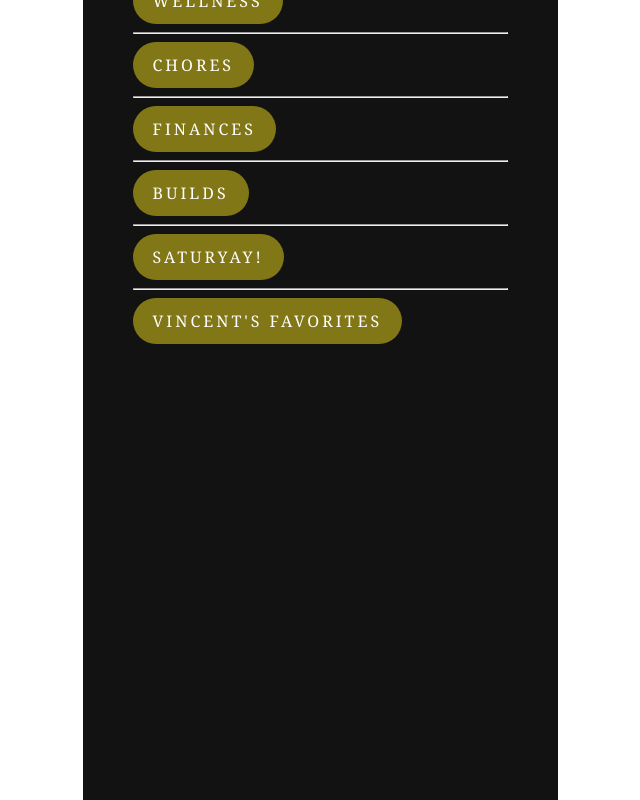
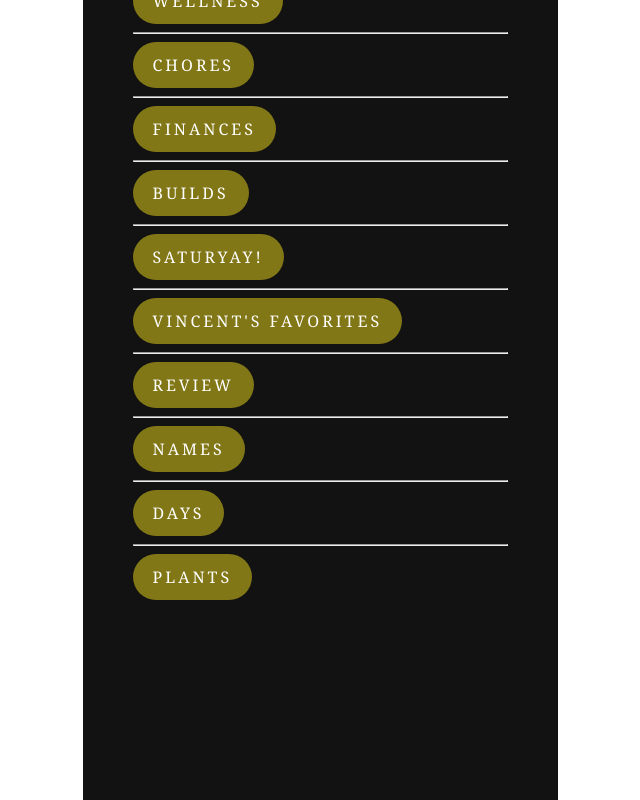
Before and after one commit to evareitzel/Bulletor, a React (Create React App) app: page / in a window 1280 px wide. Shown: the part 546-1346 px from the top of the page, without its empty margins (320-960 px from the left). Built offline with nearby package versions, Linux system fonts and the light colour scheme; data requests are answered from the project's data file.

Commit message:
refactored

```diff
--- a/db.json
+++ b/db.json
@@ -71,6 +71,38 @@
       "item3": "Playing with Asa",
       "item4": "Levelling up chess skills",
       "id": 9
+    },
+    {
+      "title": "Review",
+      "item1": "45min",
+      "item2": "Flatiron",
+      "item3": "phase-2",
+      "item4": "BUJO app",
+      "id": 10
+    },
+    {
+      "title": "Names",
+      "item1": "Eva",
+      "item2": "Enoch",
+      "item3": "",
+      "item4": "",
+      "id": 11
+    },
+    {
+      "title": "Days",
+      "item1": "Monday",
+      "item2": "December 25",
+      "item3": "Holidays",
+      "item4": "",
+      "id": 12
+    },
+    {
+      "title": "Plants",
+      "item1": "Asparagus Fern",
+      "item2": "Azalea",
+      "item3": "Staghorn Fern",
+      "item4": "Air Plant",
+      "id": 13
     }
   ]
 }
--- a/src/components/App.js
+++ b/src/components/App.js
@@ -9,6 +9,7 @@ import NavBar from './NavBar'
 import ListContainer from './ListContainer'
 import ListForm from './ListForm'
 import Resources from "./Resources"
+// import ClickMe from "./ClickMe"
 
 function App() {
   const [lists, setLists] = useState([])
@@ -17,18 +18,16 @@ function App() {
   useEffect(()=> {
     fetch('http://localhost:3001/lists')
     .then(r => r.json())
-    .then(data  => {
-      setLists(data)
-    })
+    .then(data  => setLists(data))
   }, [])
 
   function handleDarkModeClick(){
     setIsDarkMode(isDarkMode => !isDarkMode)
   }
-  console.log(isDarkMode)
   return (
     <div className={"App "+ (isDarkMode ? "dark" : "light")}>
       <NavBar onDarkModeClick={handleDarkModeClick} isDarkMode={isDarkMode}/>
+      {/* <ClickMe /> */}
       <Routes>
         <Route
           path='/'
@@ -36,7 +35,7 @@ function App() {
         />
         <Route
           path='add-list'
-          element={<ListForm setLists={setLists}/>}
+          element={<ListForm setLists={setLists} lists={lists}/>}
         />
         <Route
           path='resources'
--- /dev/null
+++ b/src/components/ClickMe.js
@@ -0,0 +1,30 @@
+import {useState} from "react"
+
+export default function ClickMe(){
+  const [string, setString] = useState('')
+  const [count, setCount] = useState(0)
+
+console.log(string)
+  function handleSubmit(e){
+    e.preventDefault()
+    // setFormInput(string)
+    setCount(count+string.length)
+    setString('')
+  }
+
+  return(
+    <div>
+      <form onSubmit={handleSubmit}>
+        <input
+          onChange={e => setString(e.target.value)} type='text' value={string}/>
+        <button type="submit" value="Submit">Click me!</button>
+      </form>
+    {/* show count */}
+    <h1>{count}</h1>
+    </div>
+  )
+}
+
+// input - ctrolled
+// click me btn
+// show str.length total below(0)
--- a/src/components/List.js
+++ b/src/components/List.js
@@ -2,30 +2,23 @@ import {useState} from "react"
 import '../stylesheets/List.css'
 
 function List({listObj}){
-  // console.log(listObj)
   const {title, item1, item2, item3, item4} = listObj
   const [details, setDetails] = useState(false)
 
-  function onBtnClick(){
-    setDetails(!details)
-  }
-
-  console.log(details)
-
   const showDetails =
-  details
-  ? <ul>
+  !details
+  ? null
+  : <ul>
       <li>{item1}</li>
       <li>{item2}</li>
       <li>{item3}</li>
       <li>{item4}</li>
     </ul>
-  : null
 
   return(
     <div className="list">
       <hr />
-      <button onClick={onBtnClick} className ="list-btn">{title}</button>
+      <button onClick={() => setDetails(!details)} className ="list-btn">{title}</button>
       {showDetails}
     </div>
   )
--- a/src/components/ListForm.js
+++ b/src/components/ListForm.js
@@ -1,38 +1,12 @@
 import {useState} from 'react'
 import '../stylesheets/ListForm.css'
 
-
-function ListForm({setLists}) {
+function ListForm({setLists, lists}) {
   const [title, setTitle] = useState("")
   const [item, setItem] = useState("")
   const [item2, setItem2] = useState("")
   const [item3, setItem3] = useState("")
   const [item4, setItem4] = useState("")
-
-  function handleTitleChange(e){
-    e.preventDefault()
-    setTitle(e.target.value)
-  }
-
-  function handleItemChange(e){
-    e.preventDefault()
-    setItem(e.target.value)
-  }
-
-  function handleItem2Change(e){
-    e.preventDefault()
-    setItem2(e.target.value)
-  }
-
-  function handleItem3Change(e){
-    e.preventDefault()
-    setItem3(e.target.value)
-  }
-
-  function handleItem4Change(e){
-    e.preventDefault()
-    setItem4(e.target.value)
-  }
 
   function handleSubmit(e){
     e.preventDefault()
@@ -44,7 +18,6 @@ function ListForm({setLists}) {
       item3: item3,
       item4: item4
     }
-    // console.log(listData)
     fetch('http://localhost:3001/lists', {
       headers: {
         'Content-Type': 'application/json'
@@ -53,8 +26,7 @@ function ListForm({setLists}) {
       body: JSON.stringify(listData)
     })
     .then(r => r.json())
-    .then(data => setLists(data))
-
+    .then(data => setLists([...lists, data]))
   }
 
   return (
@@ -63,7 +35,7 @@ function ListForm({setLists}) {
       <form onSubmit={handleSubmit}>
           <label className="label">Title
           <input
-            onChange={handleTitleChange}
+            onChange={e => setTitle(e.target.value)}
             placeholder="Name your List"
             type="text"
             value={title}
@@ -71,28 +43,28 @@ function ListForm({setLists}) {
           />
           </label>
           <input
-            onChange={handleItemChange}
+            onChange={e => setItem(e.target.value)}
             placeholder="Task 1"
             type="text"
             value={item}
             className="form-input"
           />
           <input
-            onChange={handleItem2Change}
+            onChange={e => setItem2(e.target.value)}
             placeholder="Task 2"
             type="text"
             value={item2}
             className="form-input"
           />
           <input
-            onChange={handleItem3Change}
+            onChange={e => setItem3(e.target.value)}
             placeholder="Task 3"
             type="text"
             value={item3}
             className="form-input"
           />
           <input
-            onChange={handleItem4Change}
+            onChange={e => setItem4(e.target.value)}
             placeholder="Task 4"
             type="text"
             value={item4}
--- a/src/components/NavBar.js
+++ b/src/components/NavBar.js
@@ -4,7 +4,7 @@ import {Link} from 'react-router-dom'
 function NavBar({onDarkModeClick, isDarkMode}) {
   return (
       <nav className="nav">
-      <h1 className="logo">⚡️Bulletor</h1>
+        <h1 className="logo">⚡️Bulletor</h1>
         <ul className="navList">
           <li>
             <Link to="/"  className="item">Bullets</Link>
@@ -17,7 +17,6 @@ function NavBar({onDarkModeClick, isDarkMode}) {
           </li>
         </ul>
         <button onClick={onDarkModeClick} className="darkModeBtn">{isDarkMode? "🌙 Dark Mode" : "☀️ Light Mode "}</button>
-
       </nav>
   )
 }
```
